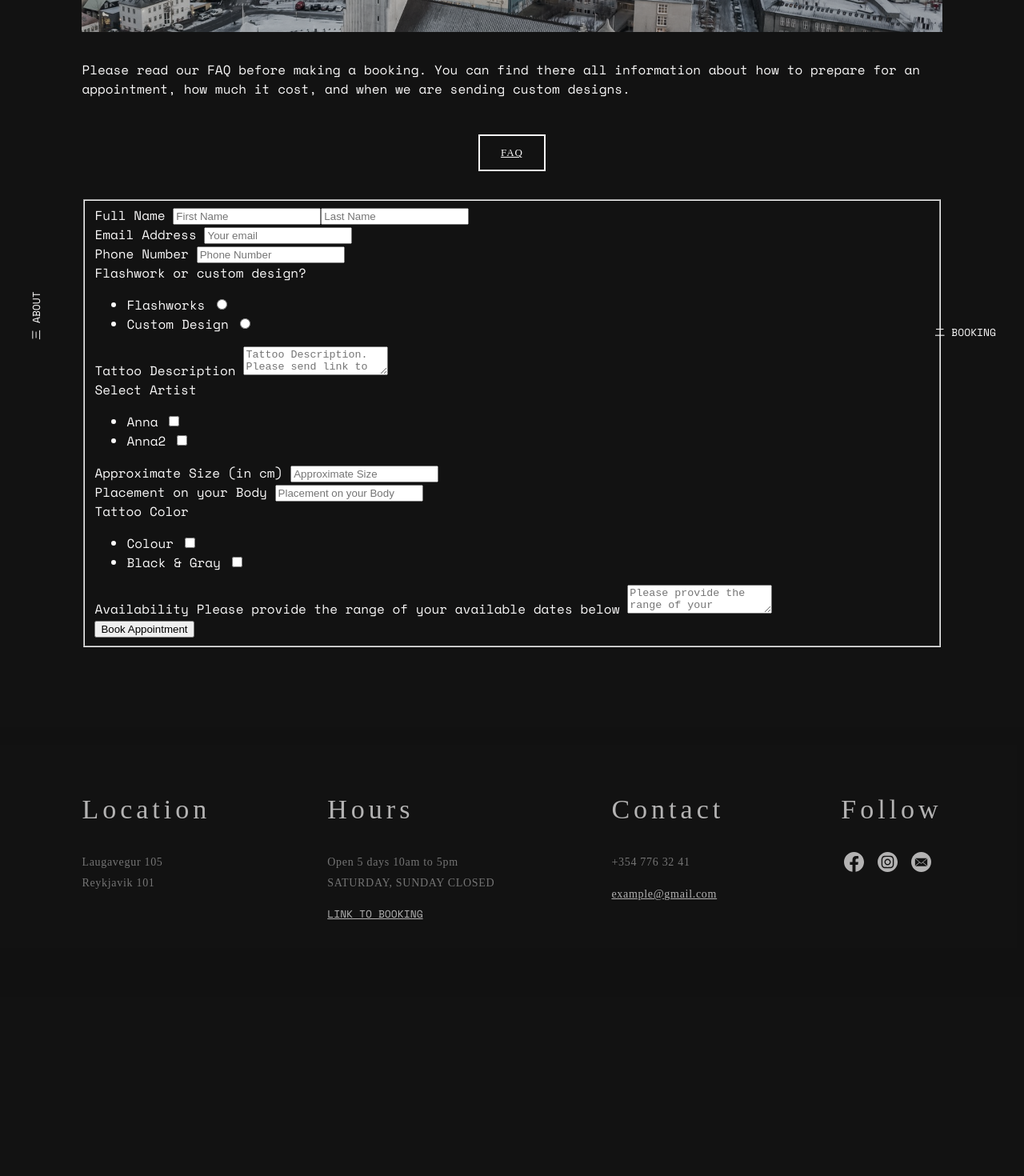
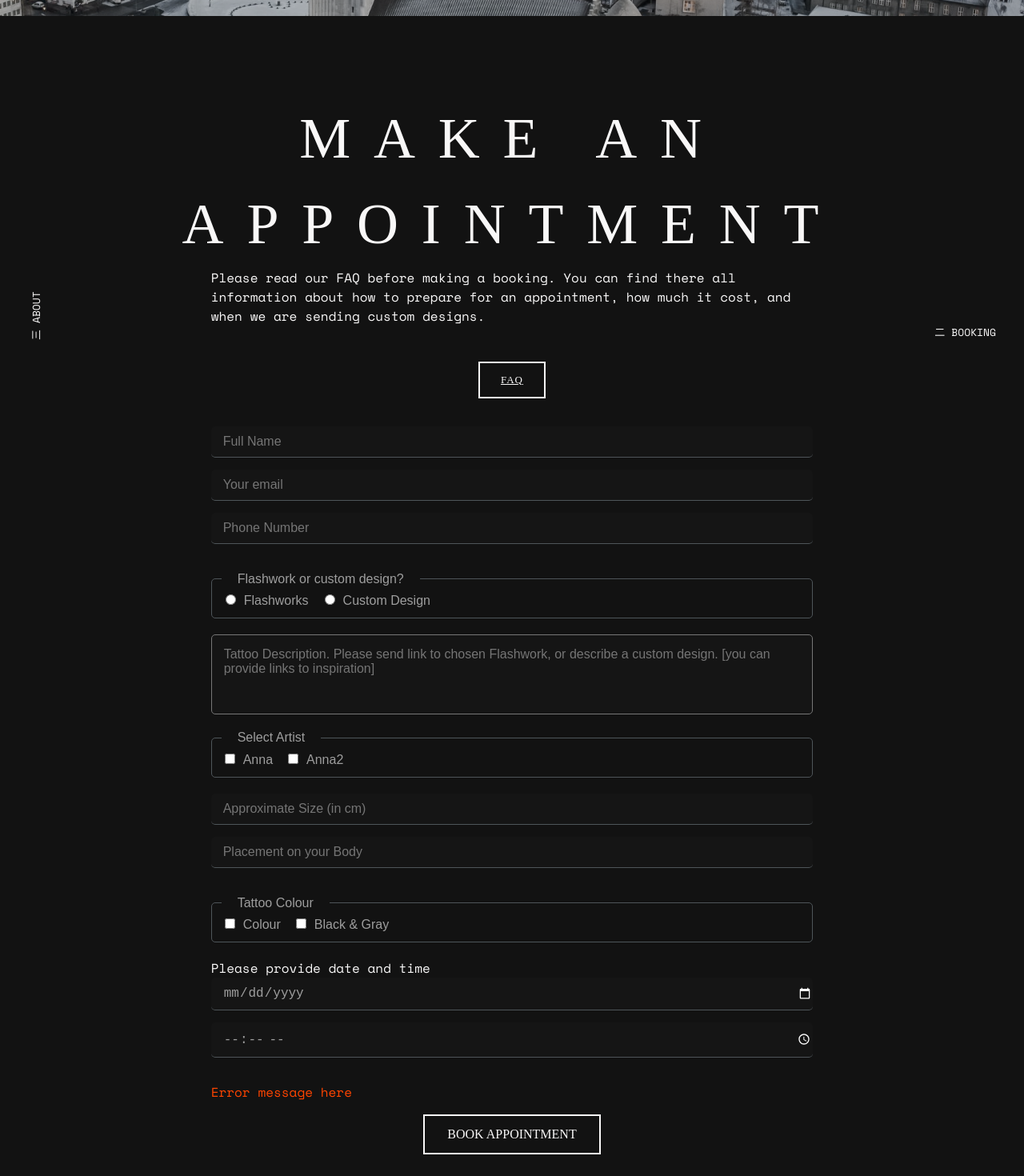
Before and after one commit to Ryjekk/Ethereal, a React (Create React App) app: page /booking in a window 1280 px wide. Shown: the part 340-1810 px from the top of the page at 80% size. Before the commit the page ends 1586 px from the top, so only its background shows below. Built offline with nearby package versions, Linux system fonts and the light colour scheme; a web font is replaced by a local one.

Commit message:
fixing booking

```diff
--- a/src/Components/Contents/BookingForm/index.js
+++ b/src/Components/Contents/BookingForm/index.js
@@ -1,112 +1,84 @@
 import React from "react";
-import {FormBody, FormGroup, FormInput, FormItem, FormLabel, FormList, FormTextarea, FormWrapper, FormButton} from "./stye";
+import {
+    FormInput,
+    FormLabel,
+    FormTextarea,
+    FormWrapper,
+    FormButton,
+    FormFieldset, FormStyled, FormError
+} from "./stye";
 
 const BookingForm = () => {
     return (
+
         <FormWrapper>
-            <form method="POST">
-                <fieldset>
-                    <FormBody>
-                        {/* TODO -> ADD LABELS and NAMES and FIX RADIO and CHECK [that one is always checked] and Availability */}
-
+            <FormStyled method="POST">
                 {/* Name */}
-                        <FormGroup>
-                            <FormLabel> Full Name </FormLabel>
-                            <FormInput name="name" type="text" placeholder="First Name" required/>
-                            <FormInput name="name" type="text" placeholder="Last Name" required/>
-                        </FormGroup>
-
+                <FormLabel htmlFor="name"/>
+                <FormInput name="name" type="text" placeholder="Full Name" required/>
                 {/* Email */}
-                        <FormGroup>
-                            <FormLabel> Email Address </FormLabel>
+                <FormLabel htmlFor="email"/>
                 <FormInput name="email" type="text" placeholder="Your email" required/>
-                        </FormGroup>
-
                 {/* Phone */}
-                        <FormGroup>
-                            <FormLabel> Phone Number </FormLabel>
+                <FormLabel htmlFor="phone"/>
                 <FormInput name="phone" type="text" placeholder="Phone Number"/>
-                        </FormGroup>
-
                 {/* Design */}
-                        <FormGroup>
-                            <FormLabel> Flashwork or custom design? </FormLabel>
-                            <FormList>
-                                <FormItem>
-                                    <FormLabel> Flashworks </FormLabel>
-                                    <FormInput type="radio" value="Flashworks"/>
-                                </FormItem>
-                                <FormItem>
-                                    <FormLabel> Custom Design </FormLabel>
-                                    <FormInput type="radio" value="Custom Desing"/>
-                                </FormItem>
-                            </FormList>
-                        </FormGroup>
-
+                <FormFieldset>
+                    <legend> Flashwork or custom design? </legend>
+                    <label>
+                        <input type="radio" value="Flashworks" name="design"/>
+                        Flashworks
+                    </label>
+                    <label>
+                        <input type="radio" value="Custom Design" name="design"/>
+                        Custom Design
+                    </label>
+                </FormFieldset>
                 {/* Description */}
-                        <FormGroup>
-                            <FormLabel> Tattoo Description </FormLabel>
+                <FormLabel htmlFor="description"/>
                 <FormTextarea name="description" type="text" placeholder="Tattoo Description. Please send link to chosen Flashwork, or describe a custom design. [you can provide links to inspiration]" required/>
-                        </FormGroup>
-
                 {/* Artist */}
-                        <FormGroup>
-                            <FormLabel> Select Artist </FormLabel>
-                            <FormList>
-                                <FormItem>
-                                    <FormLabel> Anna </FormLabel>
-                                    <FormInput type="checkbox" value="Anna"/>
-                                </FormItem>
-                                <FormItem>
-                                    <FormLabel> Anna2 </FormLabel>
-                                    <FormInput type="checkbox" value="Anna2"/>
-                                </FormItem>
-                            </FormList>
-                        </FormGroup>
-
+                <FormFieldset>
+                    <legend> Select Artist </legend>
+                    <label>
+                        <input type="checkbox" value="Anna"/>
+                        Anna
+                    </label>
+                    <label>
+                        <input type="checkbox" value="Anna2"/>
+                        Anna2
+                    </label>
+                </FormFieldset>
                 {/* Size */}
-                        <FormGroup>
-                            <FormLabel> Approximate Size (in cm) </FormLabel>
-                            <FormInput name="size" type="text" placeholder="Approximate Size" required/>
-                        </FormGroup>
-
+                <FormLabel htmlFor="size"/>
+                <FormInput name="size" type="text" placeholder="Approximate Size (in cm)" required/>
                 {/* Placement */}
-                        <FormGroup>
-                            <FormLabel> Placement on your Body </FormLabel>
+                <FormLabel htmlFor="placement"/>
                 <FormInput name="placement" type="text" placeholder="Placement on your Body" required/>
-                        </FormGroup>
-
                 {/* Colour */}
-                        <FormGroup>
-                            <FormLabel> Tattoo Color </FormLabel>
-                            <FormList>
-                                <FormItem>
-                                    <FormLabel> Colour </FormLabel>
-                                    <FormInput type="checkbox" value="Colour"/>
-                                </FormItem>
-                                <FormItem>
-                                    <FormLabel> Black & Gray </FormLabel>
-                                    <FormInput type="checkbox" value="Black & Gray"/>
-                                </FormItem>
-                            </FormList>
-                        </FormGroup>
-
-                        {/* Availability */}
-                        <FormGroup>
-                            <FormLabel> Availability </FormLabel>
-                                <FormLabel> Please provide the range of your available dates below </FormLabel>
-                                <FormTextarea name="dates" type="text" placeholder="Please provide the range of your available dates"/>
-                        </FormGroup>
-
-                        <FormGroup>
-                            <FormButton value="submit" type="submit">
-                                Book Appointment
-                            </FormButton>
-                        </FormGroup>
-
-                    </FormBody>
-                </fieldset>
-            </form>
+                <FormFieldset>
+                    <legend> Tattoo Colour </legend>
+                    <label>
+                        <input type="checkbox" value="Colour"/>
+                        Colour
+                    </label>
+                    <label>
+                        <input type="checkbox" value="Black & Gray"/>
+                        Black & Gray
+                    </label>
+                </FormFieldset>
+                {/* Availability Date */}
+                <FormLabel htmlFor="dates"> Please provide date and time </FormLabel>
+                <FormInput name="dates" type="date" required/>
+                {/* Availability time */}
+                <FormInput name="dates" type="time" min="09:00" max="18:00" required/>
+                {/* Errors */}
+                <FormError>
+                    <p>Error message here</p>
+                </FormError>
+                {/* Button */}
+                <FormButton value="submit" type="submit"> Book Appointment </FormButton>
+            </FormStyled>
         </FormWrapper>
     )
 }
--- a/src/Components/Contents/BookingForm/stye.js
+++ b/src/Components/Contents/BookingForm/stye.js
@@ -1,11 +1,98 @@
 import styled from "styled-components";
+import {COLORS, QUERIES, FONTS} from "../../../Style";
 
-export const FormWrapper = styled.div``;
-export const FormBody = styled.div``;
-export const FormGroup = styled.div``;
-export const FormLabel = styled.label``;
-export const FormInput = styled.input``;
-export const FormList = styled.ul``;
-export const FormItem = styled.li``;
-export const FormTextarea = styled.textarea``;
-export const FormButton = styled.button``;
+export const FormWrapper = styled.div`
+    display: flex;
+    justify-content: center;
+    align-items: center;
+
+    @media (${QUERIES.medium}) {
+        padding: 0 15%;
+    }
+`;
+export const FormStyled = styled.form`
+    width: 100%;
+    display: flex;
+    flex-direction: column;
+    position: relative;
+`;
+
+export const FormFieldset = styled.fieldset`
+    border: 1px solid ${COLORS.darkestGray};
+    border-radius: 5px;
+    margin 20px 0;
+
+    legend {
+        color: ${COLORS.darkGray};
+        padding: 0 20px;
+        font-family: Arial;
+    }
+
+    label {
+        color: ${COLORS.darkGray};
+        padding-right: 15px;
+        font-family: Arial;
+    }
+
+    input {
+        margin-right: 10px;
+    }
+`;
+
+export const FormLabel = styled.label`
+    // color: ${COLORS.darkGray};
+    // padding-bottom: 10px;
+`;
+
+export const FormInput = styled.input`
+    color: ${COLORS.darkGray};
+    padding: 10px 0;
+    font-size: 16px;
+    margin: 0 0 15px 0;
+    border: none;
+    border-bottom: 1px solid ${COLORS.darkestGray};
+    outline: none;
+    // background: transparent;
+    background: rgba(255,255,255, .01);
+    border-radius: 5px;
+    padding-left: 15px;
+`;
+
+export const FormTextarea = styled.textarea`
+    font-family: Arial;
+    color: ${COLORS.darkGray};
+    width: 100%;
+    min-height: 100px;
+    resize: none;
+    // background: transparent;
+    background: rgba(255,255,255, .01);
+    outline: none;
+    border-radius: 5px;
+    font-size: 16px;
+    padding: 15px;
+    border-radius: 5px;
+`;
+
+export const FormError = styled.div`
+    color: orangered;
+    font-weight: 400;
+`;
+
+export const FormButton = styled.button`
+    align-self: center;
+    text-transform: uppercase;
+    font-family: ${FONTS.fontThree};
+    border-color: #4CAF50;
+    color: ${COLORS.gray};
+    border: 2px solid;
+    background-color: transparent;
+    padding: 14px 28px;
+    font-size: 16px;
+    cursor: pointer;
+
+    :hover {
+        background-color: ${COLORS.gray};
+        transition: 0.1s background-color linear, 0.1s color linear;
+        color:${COLORS.bgBlack};
+    }
+`;
--- a/src/Components/PagesContents/BookingPage/index.js
+++ b/src/Components/PagesContents/BookingPage/index.js
@@ -2,19 +2,18 @@ import React from "react";
 import {Link} from "react-router-dom";
 import {Inner} from "../../../Style";
 import {OptionsLink} from "../NotFoundPage/style";
-import {BookingImg, BtnWrapper} from "./style";
+import {BtnWrapper, TextBox} from "./style";
 import BookingForm from '../../Contents/BookingForm/'
 import DivBtn from "../../UI/DivBtn";
+import {WelcomeText} from "../WelcomePage/style";
 
 const BookingPage = () => {
     return (
         <Inner>
-            <BookingImg/>
-
-            <div>
+            <WelcomeText> MAKE AN APPOINTMENT </WelcomeText>
+            <TextBox>
                 Please read our FAQ before making a booking. You can find there all information about how to prepare for an appointment, how much it cost, and when we are sending custom designs.
-            </div>
-
+            </TextBox>
             <BtnWrapper>
                 <DivBtn>
                     <Link to='/faq'>
--- a/src/Components/PagesContents/BookingPage/style.js
+++ b/src/Components/PagesContents/BookingPage/style.js
@@ -8,15 +8,16 @@ import bookingImg from '../../../Assets/Panorama/panoOne.jpg';
 export const BookingImg = styled.div`
     background-image: url(${bookingImg});
     object-fit: cover;
+    background-attachment: fixed;
     background-repeat: no-repeat;
-    background-size: cover;
-    background-position: center;
-    height: 35vh;
-    margin: 35px 0;
+    background-size: contain;
+    background-position: top;
+    height: 45vh;
     filter: grayscale(.5) brightness(.8);
 
     @media (${QUERIES.medium}) {
-        margin-top: 0px;
+        background-size: cover;
+        background-position: center;
     }
 `;
 
@@ -29,3 +30,9 @@ export const BtnWrapper = styled.div`
     align-items: center;
     margin: 35px 0;
 `;
+
+export const TextBox = styled.div`
+    @media (${QUERIES.medium}) {
+        padding: 0 15%;
+    }
+`;
--- a/src/Views/Pages/Booking.js
+++ b/src/Views/Pages/Booking.js
@@ -3,11 +3,13 @@ import Navbar from "../../Components/Contents/NavBar";
 import {BottomBox, Container} from "../../Style";
 import BookingPage from '../../Components/PagesContents/BookingPage'
 import FooterContent from "../../Components/Contents/FooterContent";
+import {BookingImg} from "../../Components/PagesContents/BookingPage/style";
 
 function Booking() {
     return (
         <Container>
             <Navbar/>
+            <BookingImg/>
             <BookingPage/>
             <BottomBox>
                 <FooterContent/>
--- a/src/index.css
+++ b/src/index.css
@@ -35,3 +35,9 @@ a {
   /*scrollbar-width: none;*/
   width: 100vw !important;
 }
+
+
+/* Revert booking calendar icon color*/
+::-webkit-calendar-picker-indicator {
+  filter: invert(1);
+}
```
Also changed, not shown: src/Components/Contents/BookingForm/temp.js (added, +102 -0 lines). Lines whose indentation alone changed are shown as unchanged.
